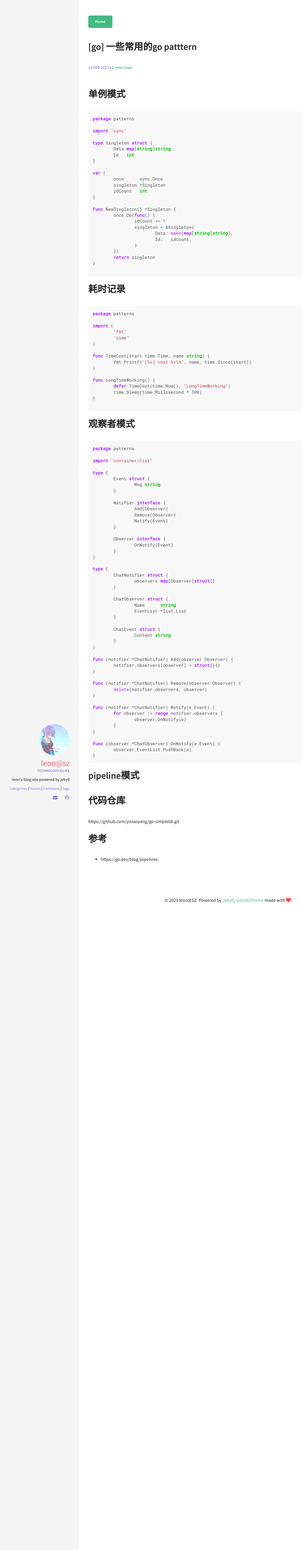
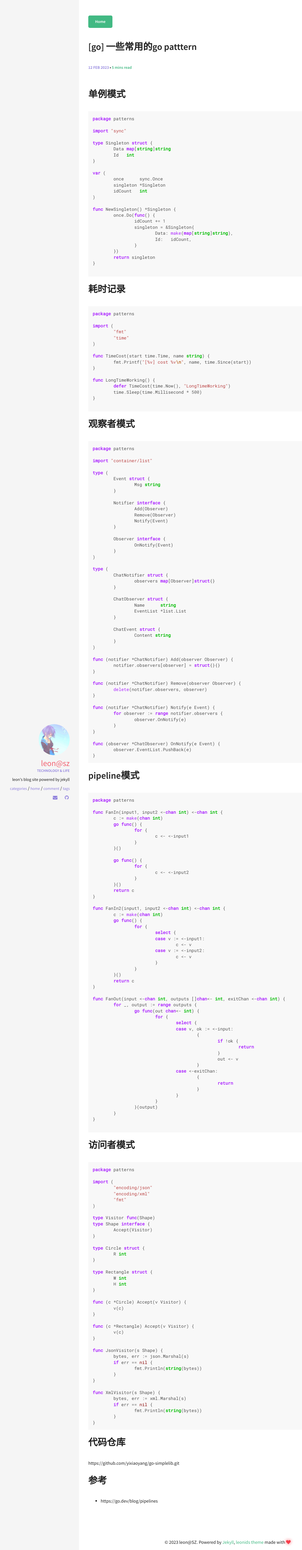
Before and after one commit to yixiaoyang/yixiaoyang.github.io, a Jekyll site: the page built from _posts/2023-03-09-go-patterns.md, in a window 1280 px wide. Shown: the whole page at 31% size, without its empty margins (65-1040 px from the left). Built offline with Jekyll 4.4.1, drawn with Linux system fonts in a browser that asks for light colours; nearby versions of some CDN libraries.

Commit message:
[doc] 更新文章。

````diff
--- a/_posts/2023-03-09-go-patterns.md
+++ b/_posts/2023-03-09-go-patterns.md
@@ -119,6 +119,110 @@ func (observer *ChatObserver) OnNotify(e Event) {
 ```
 # pipeline模式
 
+```go
+package patterns
+
+func FanIn(input1, input2 <-chan int) <-chan int {
+	c := make(chan int)
+	go func() {
+		for {
+			c <- <-input1
+		}
+	}()
+
+	go func() {
+		for {
+			c <- <-input2
+		}
+	}()
+	return c
+}
+
+func FanIn2(input1, input2 <-chan int) <-chan int {
+	c := make(chan int)
+	go func() {
+		for {
+			select {
+			case v := <-input1:
+				c <- v
+			case v := <-input2:
+				c <- v
+			}
+		}
+	}()
+	return c
+}
+
+func FanOut(input <-chan int, outputs []chan<- int, exitChan <-chan int) {
+	for _, output := range outputs {
+		go func(out chan<- int) {
+			for {
+				select {
+				case v, ok := <-input:
+					{
+						if !ok {
+							return
+						}
+						out <- v
+					}
+				case <-exitChan:
+					{
+						return
+					}
+				}
+			}
+		}(output)
+	}
+}
+
+```
+
+# 访问者模式
+```go
+package patterns
+
+import (
+	"encoding/json"
+	"encoding/xml"
+	"fmt"
+)
+
+type Visitor func(Shape)
+type Shape interface {
+	Accept(Visitor)
+}
+
+type Circle struct {
+	R int
+}
+
+type Rectangle struct {
+	W int
+	H int
+}
+
+func (c *Circle) Accept(v Visitor) {
+	v(c)
+}
+
+func (c *Rectangle) Accept(v Visitor) {
+	v(c)
+}
+
+func JsonVisitor(s Shape) {
+	bytes, err := json.Marshal(s)
+	if err == nil {
+		fmt.Println(string(bytes))
+	}
+}
+
+func XmlVisitor(s Shape) {
+	bytes, err := xml.Marshal(s)
+	if err == nil {
+		fmt.Println(string(bytes))
+	}
+}
+```
 
 # 代码仓库
 
````
